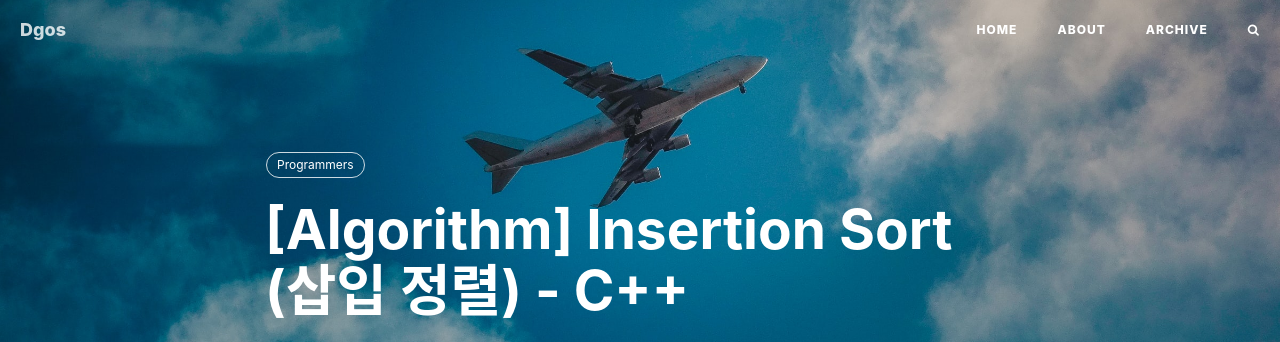
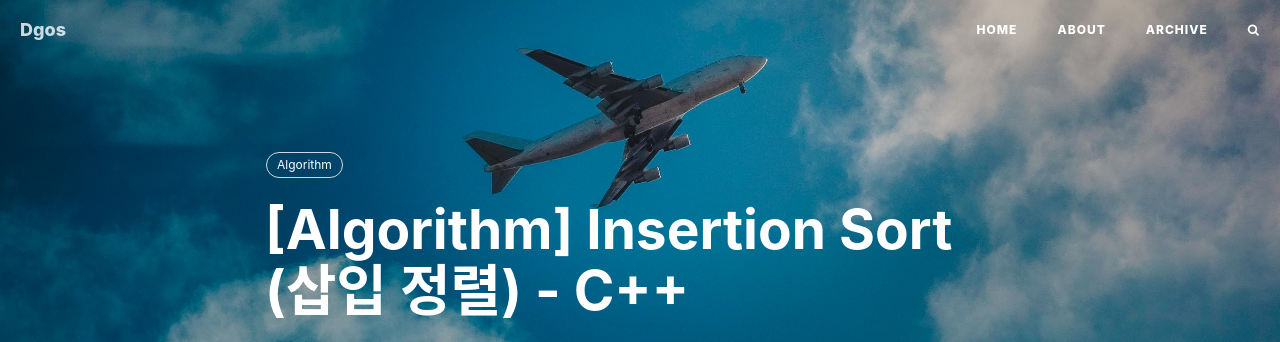
Before and after one commit to donggoolosori/donggoolosori.github.io, a Jekyll site: the page built from _posts/2020-12-27-insertsort.md, in a window 1280 px wide and 900 px high. Shown: the top 342 px of the window. Built offline with Jekyll 4.4.1, drawn with Linux system fonts in a browser that asks for light colours; nearby versions of some CDN libraries; comment, search, counter and statistics services are not loaded.

Commit message:
Change tag

```diff
--- a/_posts/2020-12-27-insertsort.md
+++ b/_posts/2020-12-27-insertsort.md
@@ -7,7 +7,7 @@ author: "dongjune"
 header-img: "img/in_post/1.jpg"
 catalog: true
 tags:
-  - Programmers
+  - Algorithm
 ---
 
 # 삽입정렬
```
Also changed, not shown: _posts/2020-12-27-selectionsort.md (+1 -1 lines).
